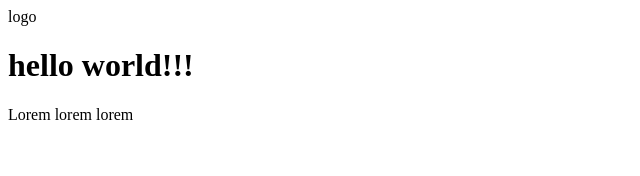
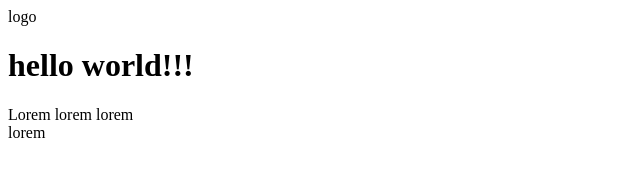
Before and after one commit to VladManucharov/test_easycode_15, a plain HTML site: page index.html in a window 1280 px wide. Shown: the full height of the page, 0-640 px from the left. Drawn offline with Linux system fonts and the light colour scheme.

Commit message:
added footer

```diff
--- a/index.html
+++ b/index.html
@@ -10,5 +10,9 @@
 </header>
 	<h1>hello world!!!</h1>
 	 Lorem lorem lorem
+
+	 <footer>
+	 	lorem
+	 </footer>
 </body>
 </html>
```
